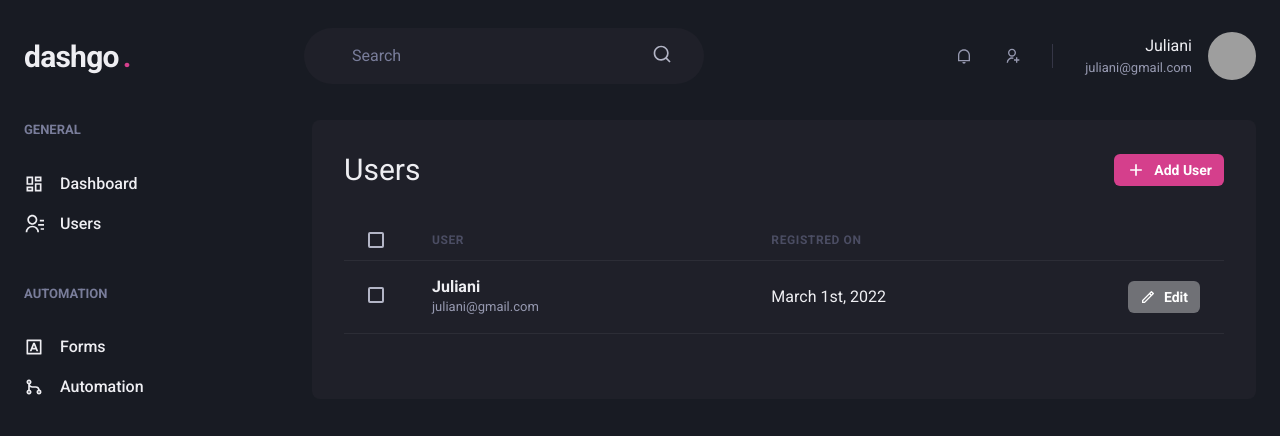
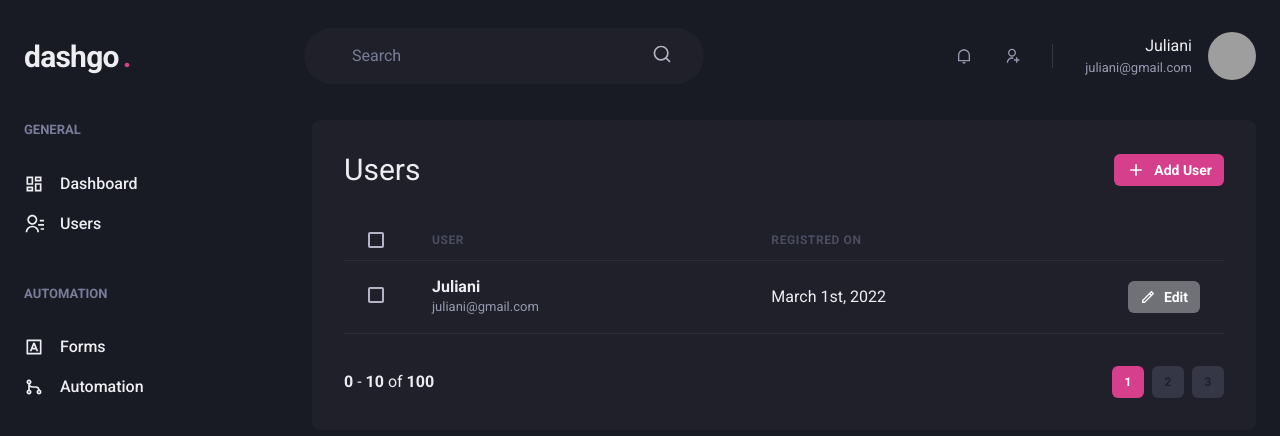
Before and after one commit to Schlickmann/dashgo, a Next.js app: page /users in a window 1280 px wide. Shown: the top 436 px of the page. Built offline with nearby package versions, Linux system fonts and the light colour scheme; grey boxes are pictures that could not be loaded.

Commit message:
Started Pagination component

```diff
--- /dev/null
+++ b/src/components/Pagination.tsx
@@ -0,0 +1,54 @@
+import { Box, Button, Stack } from "@chakra-ui/react";
+
+export function Pagination() {
+  return (
+    <Stack
+      direction="row"
+      mt={8}
+      justify="space-between"
+      align="center"
+      spacing={6}
+    >
+      <Box>
+        <strong>0</strong> - <strong>10</strong> of <strong>100</strong>
+      </Box>
+      <Stack direction="row" spacing={2}>
+        <Button
+          size="sm"
+          fontSize="xs"
+          w={4}
+          colorScheme="pink"
+          disabled
+          _disabled={{
+            bg: "pink.500",
+            cursor: "default",
+          }}
+        >
+          1
+        </Button>
+        <Button
+          size="sm"
+          fontSize="xs"
+          w={4}
+          bgColor="gray.700"
+          _hover={{
+            bg: "gray.500",
+          }}
+        >
+          2
+        </Button>
+        <Button
+          size="sm"
+          fontSize="xs"
+          w={4}
+          bgColor="gray.700"
+          _hover={{
+            bg: "gray.500",
+          }}
+        >
+          3
+        </Button>
+      </Stack>
+    </Stack>
+  );
+}
--- a/src/pages/users/index.tsx
+++ b/src/pages/users/index.tsx
@@ -15,6 +15,7 @@
 } from "@chakra-ui/react";
 import { RiAddLine, RiPencilLine } from "react-icons/ri";
 import Header from "../../components/Header";
+import { Pagination } from "../../components/Pagination";
 import { Sidebar } from "../../components/Sidebar";
 
 export default function UserList() {
@@ -81,6 +82,8 @@
               </Tr>
             </Tbody>
           </Table>
+
+          <Pagination />
         </Box>
       </Flex>
     </Box>
```
